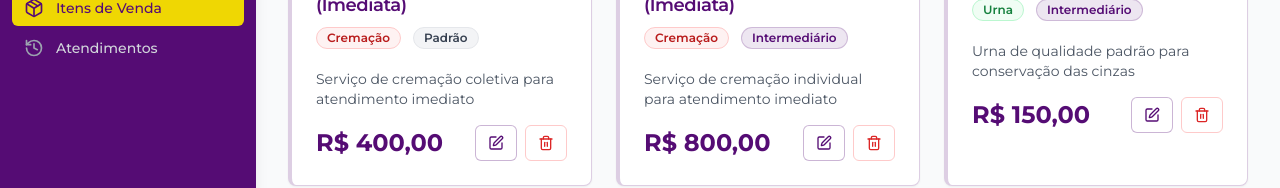
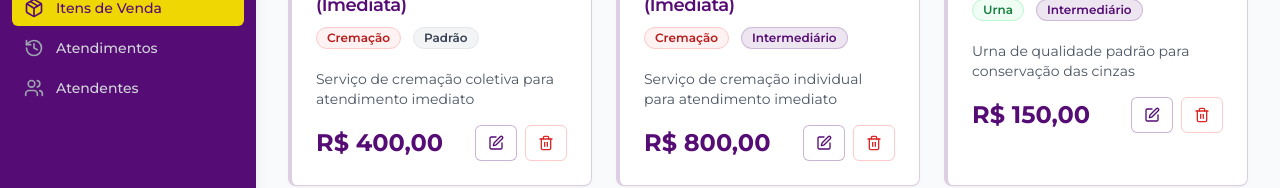
Before and after one commit to Galvier/pet-memorial-compass, a React (Vite) app: page /itens in a window 1280 px wide. Shown: the part 178-366 px from the top of the page. Built offline with nearby package versions, Linux system fonts and the light colour scheme.

Commit message:
Add navigation links to the menu
Adds links to the "Gerenciar Atendentes" page in the main navigation menu for easier access.

```diff
--- a/src/components/Layout.tsx
+++ b/src/components/Layout.tsx
@@ -6,6 +6,7 @@ import {
   Package,
   Shield,
   History,
+  Users,
   Menu,
   X
 } from 'lucide-react';
@@ -23,6 +24,7 @@ export const Layout: React.FC<LayoutProps> = ({ children }) => {
     { name: 'Planos', href: '/planos', icon: Shield },
     { name: 'Itens de Venda', href: '/itens', icon: Package },
     { name: 'Atendimentos', href: '/atendimentos', icon: History },
+    { name: 'Atendentes', href: '/atendentes', icon: Users },
   ];
 
   const isActive = (href: string) => {
```
